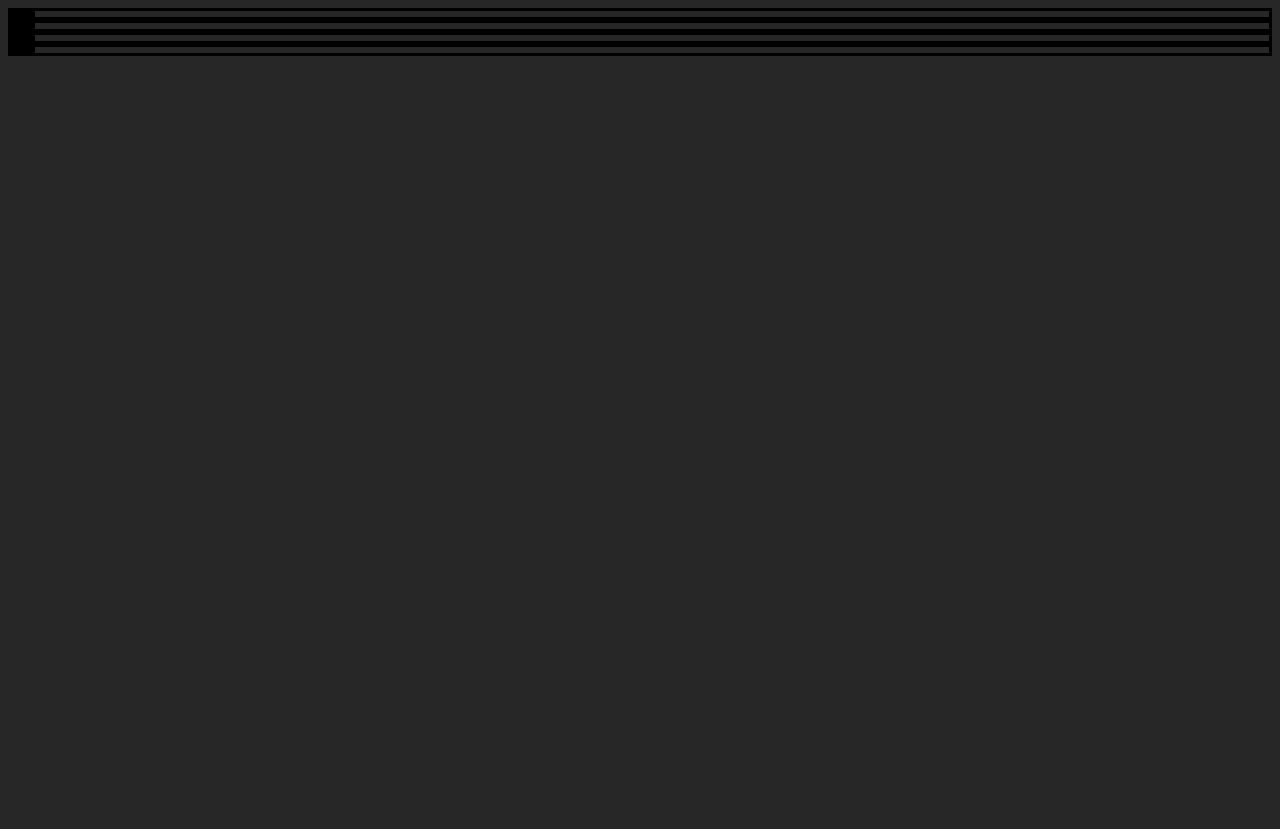
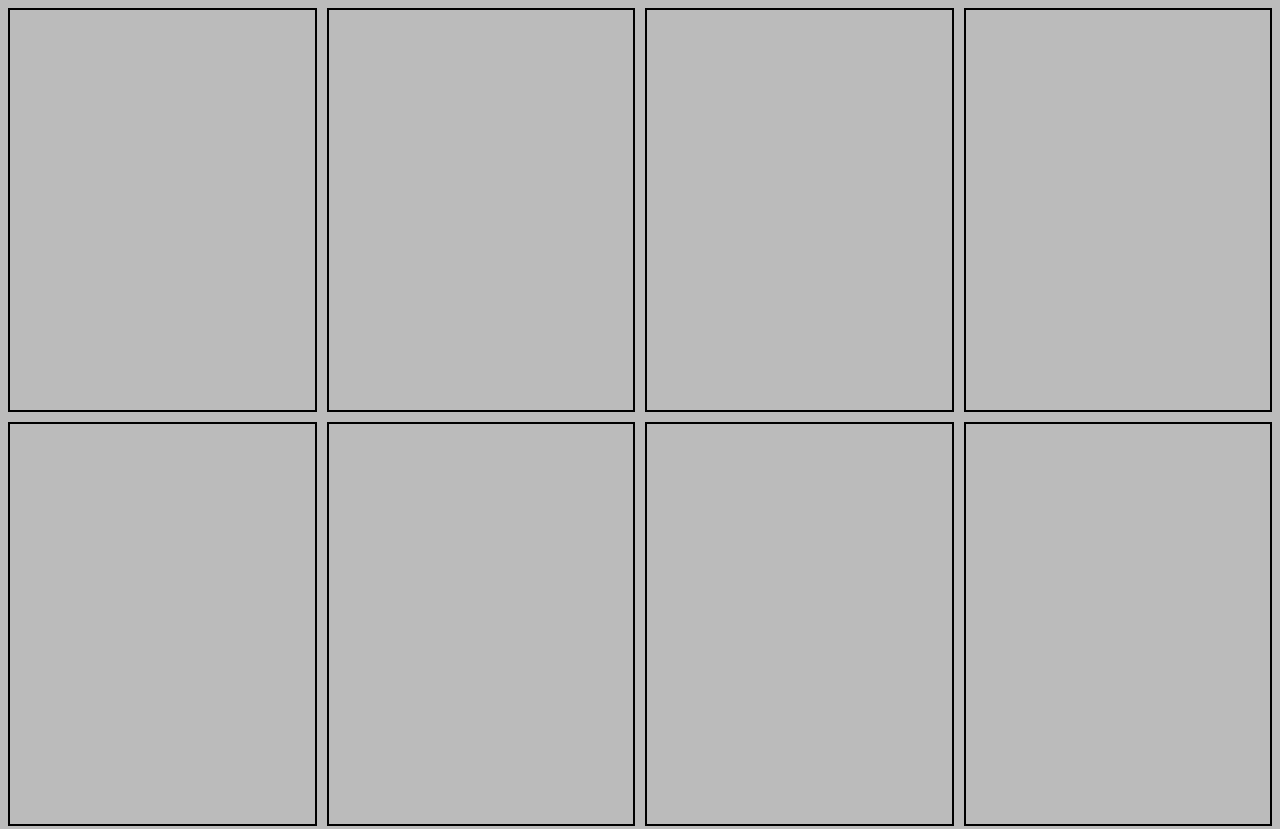
Before and after one commit to heywowyou/odin-art, a plain HTML site: page index.html in a window 1280 px wide. Shown: the top 829 px of the page. Before the commit the page ends 800 px from the top, so only its background shows below. Drawn offline with Linux system fonts and the light colour scheme.

Commit message:
Stylize the grid

```diff
--- a/style.css
+++ b/style.css
@@ -1,12 +1,21 @@
 * {
-  background-color: #272727;
+  background-color: #bbbbbb;
+}
+
+#grid-container {
+  display: flex;
+  flex-direction: column;
+  gap: 10px;
 }
 
 .div-container {
   display: flex;
-  border: solid;
+  justify-content: center;
+  gap: 10px;
 }
 
 .div {
-  border: solid;
+  border: solid 2px black;
+  width: 400px;
+  height: 400px;
 }
```
